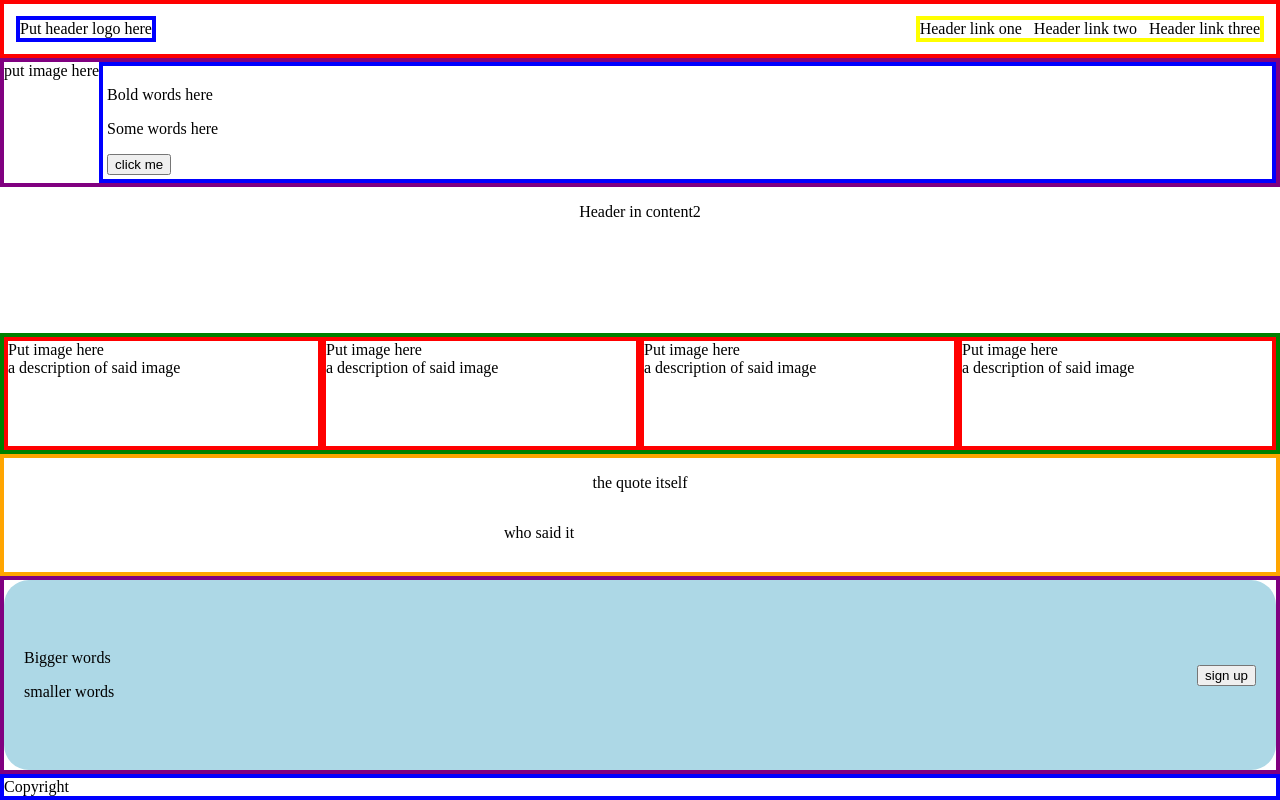
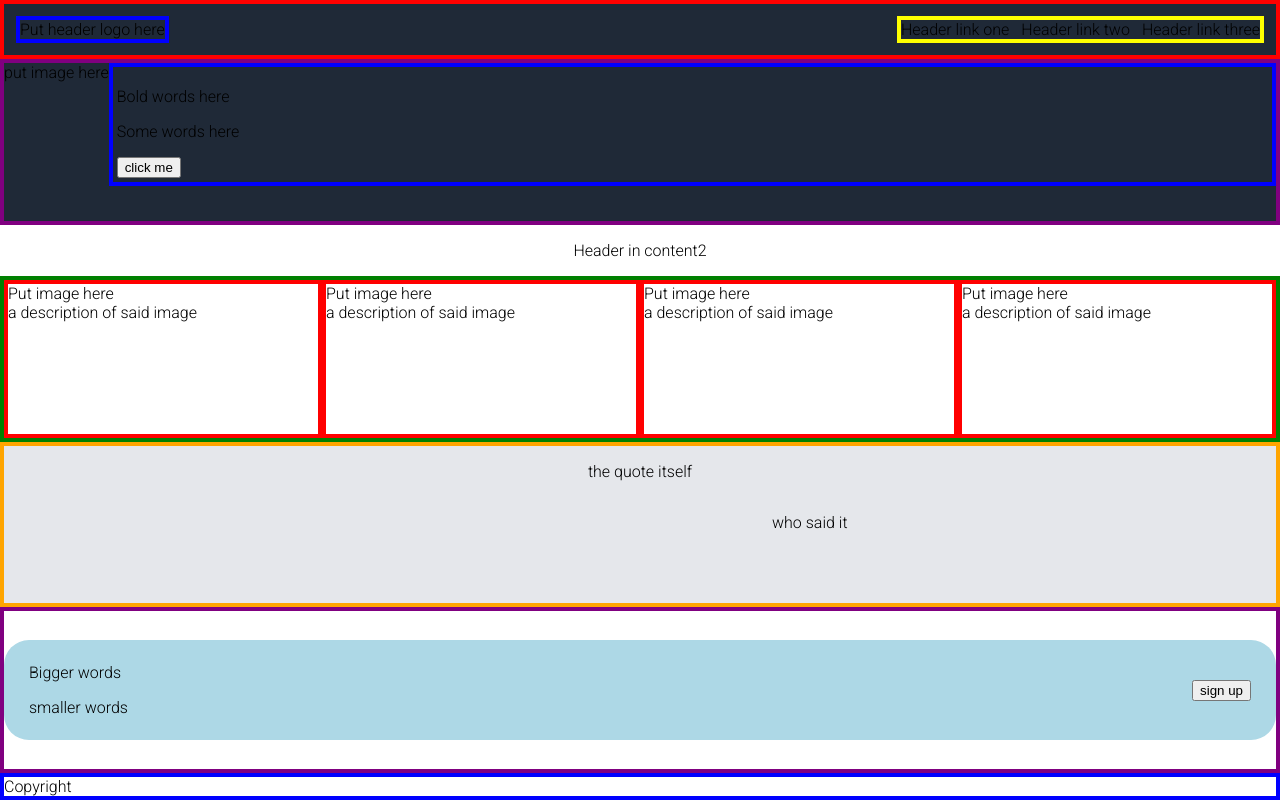
Before and after one commit to Sakurai-Kei/landing-pages, a plain HTML site: page index.html in a window 1280 px wide. Drawn offline with Linux system fonts and the light colour scheme.

Commit message:
added some background color and working on resizing signup bottom area

```diff
--- a/style.css
+++ b/style.css
@@ -1,6 +1,9 @@
+@import url('https://fonts.googleapis.com/css2?family=Roboto:wght@300&display=swap');
+
 body {
     height: 100vh;
     margin: 0;
+    font-family: Roboto, sans-serif;
 }
 
 body {
@@ -18,6 +21,7 @@ ul {
     display: flex;
     border: 4px solid red;
     padding: 12px;
+    background-color: #1F2937;
 }
 
 .header .left-links {
@@ -46,7 +50,9 @@ ul {
 .content1 {
     display: flex;
     align-items: flex-start;
+    flex: 1;
     border: 4px solid purple;
+    background-color: #1F2937;
 }
 
 .content1 .word {
@@ -57,7 +63,6 @@ ul {
 
 #header2 {
     display: flex;
-    flex: 1;
     justify-content: center;
 }
 
@@ -80,6 +85,7 @@ ul {
     flex: 1;
     flex-direction: column;
     border: 4px solid orange;
+    background-color: #e5e7eb;
 }
 
 .quote .center {
@@ -89,13 +95,14 @@ ul {
 
 .quote .push-right {
     display: flex;
-    margin-left: 500px;
+    margin-left: 60vw;
 }
 
 .signup {
     display: flex;
     flex: 1;
     border: 4px solid purple;
+    align-items: center;
 }
 
 .signup .rcorner1 {
@@ -103,9 +110,8 @@ ul {
     flex: 1;
     border-radius: 25px;
     background: lightblue;
-    padding: 20px;
-    width: 200px;
-    height: 150px;
+    padding: 25px;
+    height: 50px;
     align-items: center;
 }
 
```
